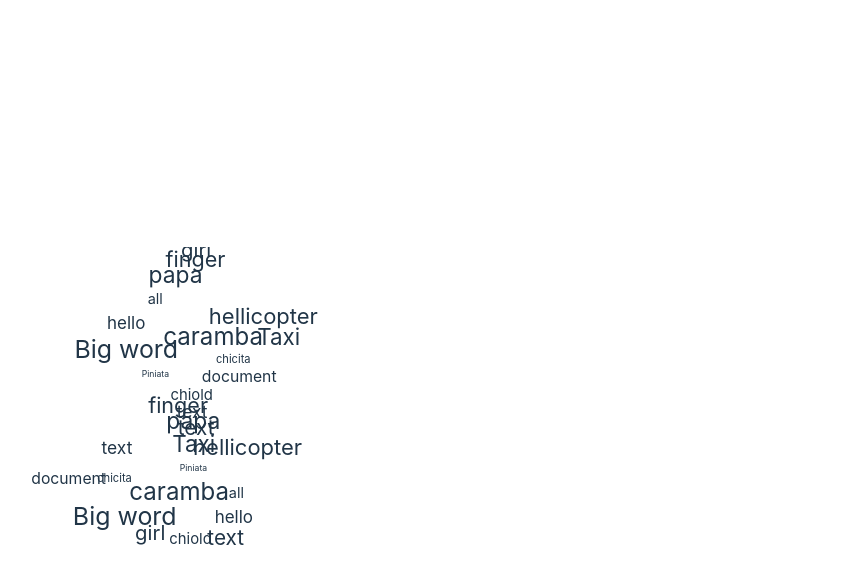
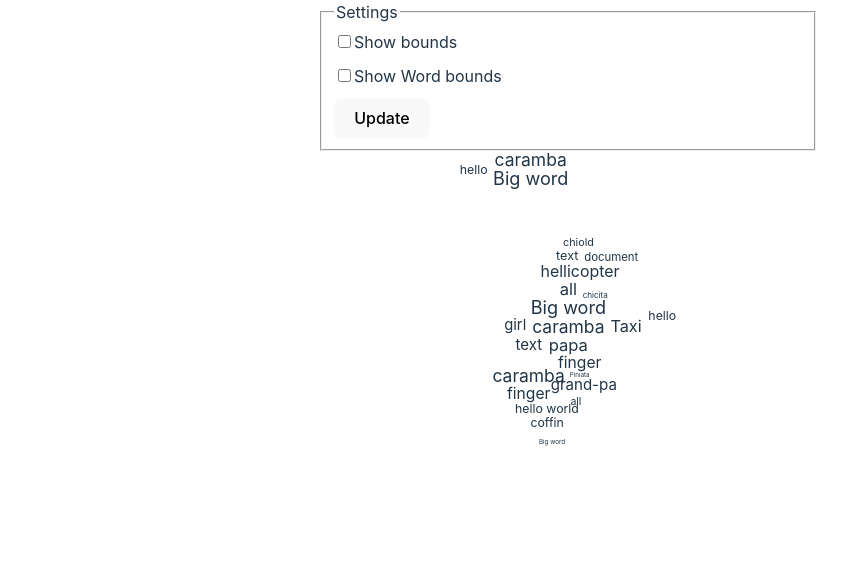
Before and after one commit to x-image-privacy/word-cloud, a React (Vite) app: page / in a window 1280 px wide. Shown: the top 584 px of the page, without its empty margins (72-919 px from the left). Built offline with nearby package versions, Linux system fonts and the light colour scheme.

Commit message:
fix: order of words and wordcloud of wordclouds

```diff
--- a/src/App.css
+++ /dev/null
@@ -1,6 +0,0 @@
-#root {
-  max-width: 1280px;
-  margin: 0 auto;
-  padding: 2rem;
-  text-align: center;
-}
--- /dev/null
+++ b/src/App.tsx
@@ -0,0 +1,49 @@
+import { useState } from "react";
+import Wordcloud from "./Wordcloud";
+import { defaultWords1 } from "./data";
+
+const App = () => {
+  const [showBounds, setShowBounds] = useState(false);
+  const [showWordBounds, setShowWordBounds] = useState(false);
+
+  return (
+    <div style={{ flexDirection: "column", alignItems: "center" }}>
+      <fieldset>
+        <legend>Settings</legend>
+        <div style={{ display: "flex", flexDirection: "column", gap: 10 }}>
+          <div>
+            <input
+              id="showBounds"
+              name="showBounds"
+              type="checkbox"
+              value={showBounds.toString()}
+              onChange={() => setShowBounds((p) => !p)}
+            />
+            <label htmlFor="showBounds">Show bounds</label>
+          </div>
+
+          <div>
+            <input
+              id="showWordBounds"
+              name="showWordBounds"
+              type="checkbox"
+              value={showWordBounds.toString()}
+              onChange={() => setShowWordBounds((p) => !p)}
+            />
+            <label htmlFor="showWordBounds">Show Word bounds</label>
+          </div>
+
+          <div>
+            <button onClick={() => window.location.reload()}>Update</button>
+          </div>
+        </div>
+      </fieldset>
+      <Wordcloud
+        data={defaultWords1}
+        showBounds={showBounds}
+        showWordBounds={showWordBounds}
+      />
+    </div>
+  );
+};
+export default App;
--- a/src/Wordcloud.tsx
+++ b/src/Wordcloud.tsx
@@ -4,6 +4,7 @@ import {
   getAreaRectangle,
   getBoundingRect,
   getBoundingWordCloud,
+  getMoveDirection,
   Rectangle,
   slideWords,
   Word,
@@ -16,7 +17,6 @@ import {
   DEFAULT_RECT,
   NUMBER_OF_INTERVALS,
 } from "./constants";
-import { explainWordCloud } from "./data";
 
 const CUT_OFF = 0.5;
 
@@ -27,12 +27,16 @@ type Props = {
   data: { category: string; words: Word[] }[];
   width?: number;
   height?: number;
+  showBounds?: boolean;
+  showWordBounds?: boolean;
 };
 
 const Wordcloud = ({
   data,
   width = CONTAINER_WIDTH,
   height = CONTAINER_HEIGHT,
+  showBounds = false,
+  showWordBounds = false,
 }: Props) => {
   const [words, setWords] = React.useState(data);
 
@@ -41,10 +45,17 @@ const Wordcloud = ({
 
   const updateWords = () => {
     setWords((prevWords) => {
+      prevWords.forEach((cat) => ({
+        ...cat,
+        words: cat.words.sort((a, b) => (a.coef > b.coef ? -1 : 1)),
+      }));
       const wordCloudOfWordCloud = prevWords.map(({ words }) => {
-        const wordsToPlace = words
-          .map((w) => ({ ...w, rect: getBoundingRect(w.id) || DEFAULT_RECT }))
-          .sort((a, b) => (a.coef > b.coef ? -1 : 1));
+        const wordsToPlace = words.map((w) => ({
+          ...w,
+          rect: getBoundingRect(w.id) || DEFAULT_RECT,
+        }));
+
+        wordsToPlace.sort((a, b) => (a.coef > b.coef ? -1 : 1));
         const rectsToPlace = wordsToPlace.map((w) => w.rect);
         const firstRect = { ...rectsToPlace[0] };
         const centeredRect = {
@@ -71,17 +82,16 @@ const Wordcloud = ({
         }));
       });
 
-      const wordCloudToPlace = wordCloudOfWordCloud
-        .map((w) => ({
+      const bigWordCloudsToPlace = wordCloudOfWordCloud.map((w) => ({
         rect: getBoundingWordCloud(w) || DEFAULT_RECT,
-        }))
-        .sort((a, b) =>
+      }));
+      bigWordCloudsToPlace.sort((a, b) =>
         getAreaRectangle(a.rect) > getAreaRectangle(b.rect) ? -1 : 1
       );
 
-      const wordCloudRectToPlace = wordCloudToPlace.map((w) => w.rect);
-      const firstWordCloud = { ...wordCloudRectToPlace[0] };
-      const centeredWodCloud = {
+      const bigWordCloudsRectToPlace = bigWordCloudsToPlace.map((w) => w.rect);
+      const firstWordCloud = { ...bigWordCloudsRectToPlace[0] };
+      const centeredWordCloud = {
         width: firstWordCloud.width,
         height: firstWordCloud.height,
         x: centerX,
@@ -90,24 +100,24 @@ const Wordcloud = ({
 
       const wordCloudWeight = new Array(NUMBER_OF_INTERVALS).fill(1);
 
-      const newPositionWordCloud = wordCloudRectToPlace.slice(1).reduce(
+      const newPositionWordCloud = bigWordCloudsRectToPlace.slice(1).reduce(
         (placedWordCloud, wordCloud) => {
           const futureWordCloud = futurPosition(
             wordCloud,
             placedWordCloud,
-            3,
+            1,
             wordCloudWeight
           );
           return [...placedWordCloud, futureWordCloud];
         },
-        [centeredWodCloud]
+        [centeredWordCloud]
       );
-
+      console.log(newPositionWordCloud);
       // slide word inside the word cloud
       const slideCoeff = wordCloudOfWordCloud.map((wordCloud, idx) =>
         slideWords(
           wordCloud.map((w) => w.rect),
-          newPositionWordCloud[idx]
+          getMoveDirection([centeredWordCloud], newPositionWordCloud[idx])
         )
       );
       return prevWords.map((wordCloud, idx) => ({
@@ -127,7 +137,11 @@ const Wordcloud = ({
         wordCloud.words.map((w) => w.rect).filter(Boolean) as Rectangle[]
     )
     .reduce((acc, wordCloud) => [...acc, ...wordCloud], []);
-
+  const bounds = words.map((wordCloud) =>
+    boundParent(
+      wordCloud.words.map((w) => w.rect).filter(Boolean) as Rectangle[]
+    )
+  );
   const bound = rects.length
     ? boundParent(rects)
     : {
@@ -139,7 +153,7 @@ const Wordcloud = ({
 
   React.useEffect(() => {
     updateWords();
-  }, []);
+  }, [data]);
 
   return (
     <svg
@@ -150,8 +164,9 @@ const Wordcloud = ({
       style={{ outline: "1px solid transparent" }}
       viewBox={`${bound.x} ${bound.y} ${bound.width} ${bound.height}`}
     >
-      {words.map((wordCloud) =>
-        wordCloud.words.map((word) => {
+      {words.map((wordCloud) => (
+        <g id={wordCloud.category} opacity={1}>
+          {wordCloud.words.map((word) => {
             const fontSize =
               (word.coef - CUT_OFF) *
                 (1 / (1 - CUT_OFF)) ** 2 *
@@ -172,6 +187,46 @@ const Wordcloud = ({
                 {word.text}
               </text>
             );
+          })}
+        </g>
+      ))}
+      {showBounds &&
+        bounds.map((b) => (
+          <rect
+            x={b.x}
+            y={b.y}
+            width={b.width}
+            height={b.height}
+            fill="none"
+            stroke="blue"
+            strokeWidth={1}
+          />
+        ))}
+      {showWordBounds &&
+        words.map((wordCloud) =>
+          wordCloud.words.map(({ text, rect: initRect }) => {
+            const rect = {
+              width: initRect?.width,
+              height: initRect?.height,
+              x: (initRect?.x || 0) - (initRect?.width || 0) / 2,
+              y: (initRect?.y || 0) - (initRect?.height || 0) / 2,
+            };
+            return (
+              <g opacity={0.5}>
+                <rect
+                  x={rect?.x}
+                  y={rect?.y}
+                  width={rect?.width}
+                  height={rect?.height}
+                  fill="none"
+                  stroke="green"
+                  strokeWidth={1}
+                />
+                <text x={rect?.x} y={rect?.y}>
+                  {text}
+                </text>
+              </g>
+            );
           })
         )}
     </svg>
--- a/src/constants.ts
+++ b/src/constants.ts
@@ -10,5 +10,10 @@ export const DEFAULT_RECT = {
   width: 10,
   height: 10,
 };
+export const MARGIN_WIDTH = 10;
+export const MARGIN_HEIGHT = -5;
+
+export const WORD_CLOUD_MARGIN_WIDTH = 0;
+export const WORD_CLOUD_MARGIN_HEIGHT = 0;
 
 export const NUMBER_OF_INTERVALS = 6;
--- a/src/data.ts
+++ b/src/data.ts
@@ -7,7 +7,15 @@ export const defaultWords1: { category: string; words: Word[] }[] = [
       { id: "word-1", text: " Big word ", coef: 0.99 },
       { id: "word-2", text: "hello", coef: 0.8 },
       { id: "word-4", text: "caramba", coef: 0.97 },
-      { id: "word-3", text: "all", coef: 0.74 },
+    ],
+  },
+  {
+    category: "2",
+    words: [
+      { id: "word-1", text: " Big word ", coef: 0.99 },
+      { id: "word-2", text: "hello", coef: 0.8 },
+      { id: "word-4", text: "caramba", coef: 0.97 },
+      { id: "word-3", text: "all", coef: 0.94 },
       { id: "word-5", text: "Piniata", coef: 0.6 },
       { id: "word-6", text: "Taxi", coef: 0.93 },
       { id: "word-7", text: "papa", coef: 0.94 },
@@ -22,23 +30,15 @@ export const defaultWords1: { category: string; words: Word[] }[] = [
     ],
   },
   {
-    category: "2",
+    category: "3",
     words: [
-      { id: "word-1", text: " Big word ", coef: 0.99 },
-      { id: "word-2", text: "hello", coef: 0.8 },
+      { id: "word-1", text: " Big word ", coef: 0.6 },
+      { id: "word-2", text: "hello world", coef: 0.8 },
       { id: "word-4", text: "caramba", coef: 0.97 },
       { id: "word-3", text: "all", coef: 0.74 },
-      { id: "word-5", text: "Piniata", coef: 0.6 },
-      { id: "word-6", text: "Taxi", coef: 0.93 },
-      { id: "word-7", text: "papa", coef: 0.94 },
-      { id: "word-8", text: "chicita", coef: 0.66 },
-      { id: "word-9", text: "hellicopter", coef: 0.92 },
-      { id: "word-10", text: "chiold", coef: 0.75 },
-      { id: "word-11", text: "text", coef: 0.81 },
-      { id: "word-12", text: "document", coef: 0.77 },
-      { id: "word-13", text: "text", coef: 0.89 },
+      { id: "word-13", text: "grand-pa", coef: 0.89 },
       { id: "word-14", text: "finger", coef: 0.91 },
-      { id: "word-15", text: "girl", coef: 0.88 },
+      { id: "word-15", text: "coffin", coef: 0.8 },
     ],
   },
 ];
--- a/src/index.css
+++ b/src/index.css
@@ -24,8 +24,9 @@ a:hover {
 }
 
 body {
-  margin: 0;
+  margin: auto;
   display: flex;
+  flex-direction: column;
   place-items: center;
   min-width: 320px;
   min-height: 100vh;
--- a/src/main.tsx
+++ b/src/main.tsx
@@ -1,12 +1,10 @@
 import React from "react";
 import ReactDOM from "react-dom/client";
 import "./index.css";
-import Wordcloud from "./Wordcloud";
-
-import { defaultWords1, defaultWords2 } from "./data";
+import App from "./App";
 
 ReactDOM.createRoot(document.getElementById("root") as HTMLElement).render(
   <React.StrictMode>
-    <Wordcloud data={defaultWords1} />
+    <App />
   </React.StrictMode>
 );
--- a/src/utils.ts
+++ b/src/utils.ts
@@ -2,7 +2,11 @@ import {
   CONTAINER_HEIGHT,
   CONTAINER_WIDTH,
   DEFAULT_RECT,
+  MARGIN_HEIGHT,
+  MARGIN_WIDTH,
   NUMBER_OF_INTERVALS,
+  WORD_CLOUD_MARGIN_HEIGHT,
+  WORD_CLOUD_MARGIN_WIDTH,
 } from "./constants";
 
 export type Word = {
@@ -41,8 +45,8 @@ export const getBoundingRect = (
   return {
     x: bbox.x,
     y: bbox.y,
-    width: bbox.width + 10,
-    height: bbox.height - 5,
+    width: bbox.width + MARGIN_WIDTH,
+    height: bbox.height + MARGIN_HEIGHT,
   };
 };
 
@@ -68,7 +72,12 @@ export const boundParent = (rects: Rectangle[]): Rectangle => {
 export const getBoundingWordCloud = (word: Word[]): Rectangle => {
   const rect = word.map((w) => w.rect as Rectangle);
 
-  return boundParent(rect);
+  const tightBound = boundParent(rect);
+  return {
+    ...tightBound,
+    width: tightBound.width + WORD_CLOUD_MARGIN_WIDTH,
+    height: tightBound.height + WORD_CLOUD_MARGIN_HEIGHT,
+  };
 };
 
 // This function put the first word in the center of the parent rectangle
@@ -200,6 +209,7 @@ export const placeWordOnOuterCircle = (
 
   const angle = randomInterval(angleInter.x, angleInter.y);
   const circle = getTheCircle(passRect);
+  console.log("circle", circle);
   const newPosition = {
     ...w,
     x: circle.radius * Math.cos(angle) + circle.x,
```
Lines whose indentation alone changed are shown as unchanged.
